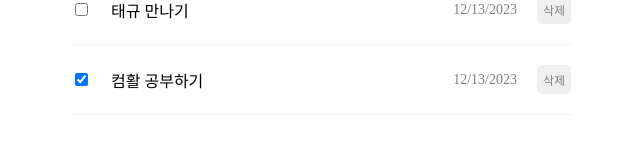
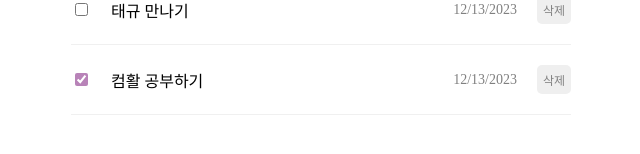
Before and after one commit to sojeong0302/todo, a React (Create React App) app: page / in a window 1280 px wide. Shown: the part 486-640 px from the top of the page, without its empty margins (319-959 px from the left). Built offline with nearby package versions, Linux system fonts and the light colour scheme.

Commit message:
style : 체크박스 색상 변경

```diff
--- a/src/component/TodoItem.css
+++ b/src/component/TodoItem.css
@@ -8,6 +8,7 @@
 
 .TodoItem .checkbox_col {
   width: 20px;
+  accent-color: rgb(184, 131, 184);
 }
 
 .TodoItem .title_col {
```
